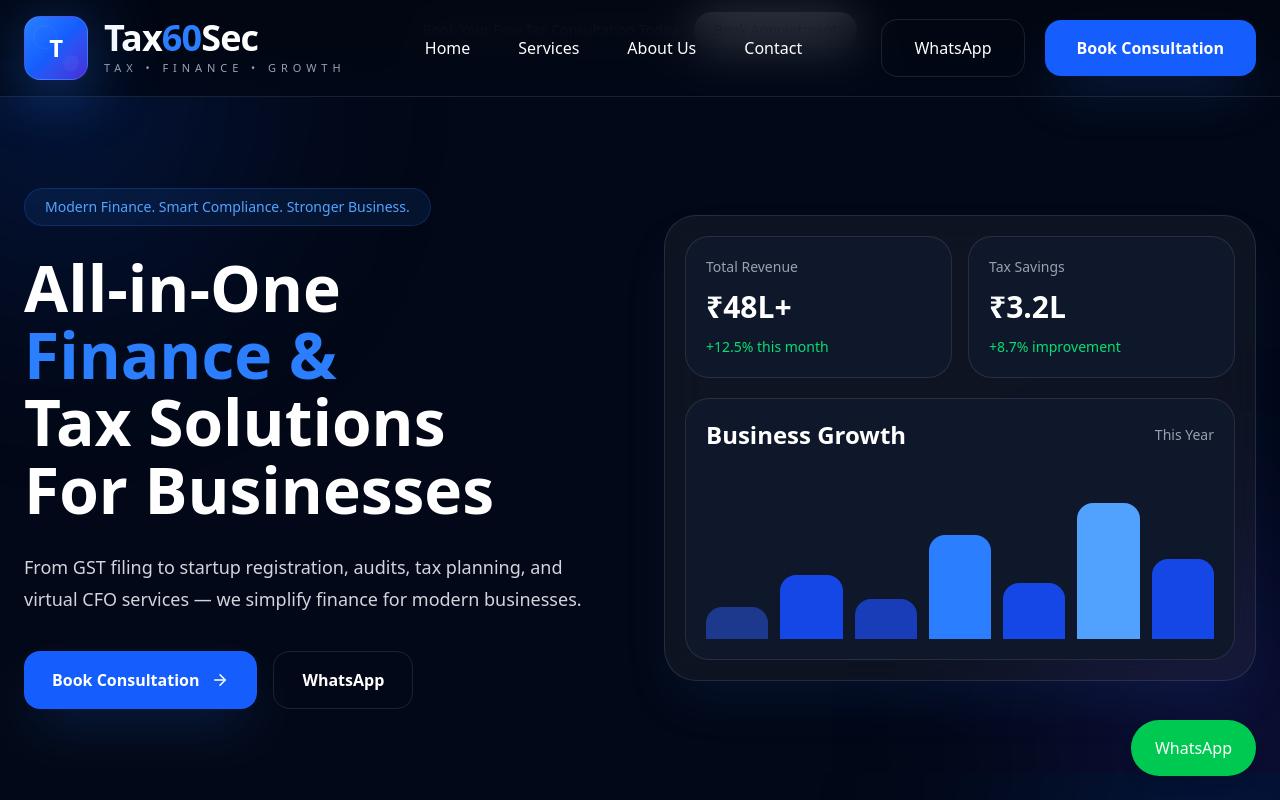
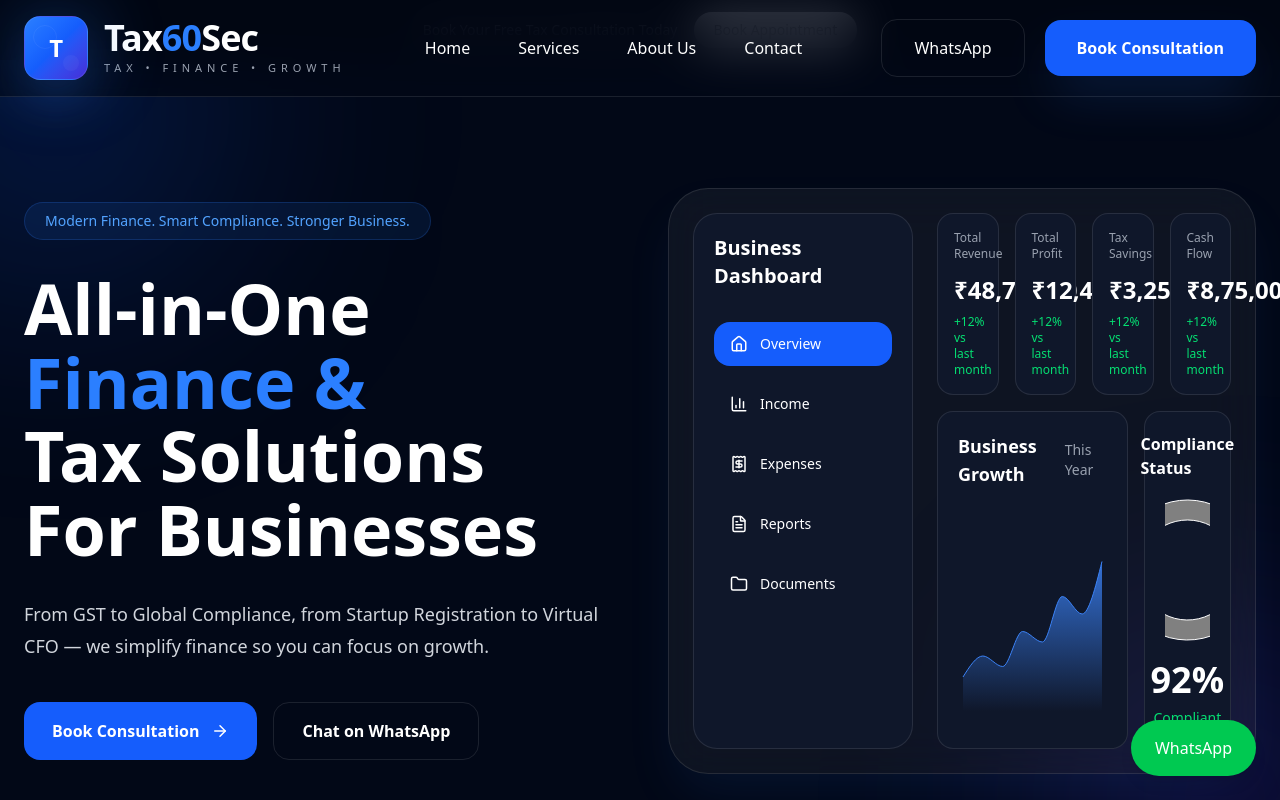
Before and after one commit to nithinreddyavula/taxin60sec, a Next.js app: page / in a window 1280 px wide. Shown: the top 800 px of the page. Built offline with nearby package versions, Linux system fonts and the light colour scheme.

Commit message:
premium charts

```diff
--- a/sections/Hero.tsx
+++ b/sections/Hero.tsx
@@ -1,36 +1,66 @@
 "use client";
 
-import { ArrowRight } from "lucide-react";
+import {
+  ArrowRight,
+  BarChart3,
+  FileText,
+  Folder,
+  Home,
+  Receipt,
+} from "lucide-react";
+
+import {
+  Area,
+  AreaChart,
+  Pie,
+  PieChart,
+  ResponsiveContainer,
+  Tooltip,
+} from "recharts";
+
+const growthData = [
+  { month: "Jan", value: 12 },
+  { month: "Feb", value: 18 },
+  { month: "Mar", value: 15 },
+  { month: "Apr", value: 25 },
+  { month: "May", value: 22 },
+  { month: "Jun", value: 35 },
+  { month: "Jul", value: 30 },
+  { month: "Aug", value: 45 },
+];
+
+const complianceData = [
+  { name: "Done", value: 92 },
+  { name: "Pending", value: 8 },
+];
 
 export default function Hero() {
 
   return (
 
-    <section className="relative bg-[#020817] overflow-hidden text-white pt-28 lg:pt-32 pb-16">
+    <section className="relative bg-[#020817] overflow-hidden text-white pt-28 lg:pt-32 pb-20">
 
-      {/* GLOW */}
+      {/* BG GLOW */}
       <div className="absolute inset-0 overflow-hidden">
 
-        <div className="absolute top-[-120px] left-[-100px] w-[320px] h-[320px] bg-blue-600/20 blur-[120px] rounded-full" />
+        <div className="absolute top-[-120px] left-[-120px] w-[350px] h-[350px] bg-blue-600/20 blur-[120px] rounded-full" />
 
-        <div className="absolute bottom-[-120px] right-[-100px] w-[320px] h-[320px] bg-indigo-600/20 blur-[120px] rounded-full" />
+        <div className="absolute bottom-[-120px] right-[-120px] w-[350px] h-[350px] bg-indigo-600/20 blur-[120px] rounded-full" />
 
       </div>
 
-      <div className="relative z-10 max-w-7xl mx-auto px-6 grid grid-cols-1 lg:grid-cols-2 gap-12 items-center">
+      <div className="relative z-10 max-w-7xl mx-auto px-6 grid grid-cols-1 lg:grid-cols-2 gap-14 items-center">
 
         {/* LEFT */}
         <div>
 
-          {/* TAG */}
           <div className="inline-flex items-center px-5 py-2 rounded-full border border-blue-500/20 bg-blue-500/10 text-blue-400 text-sm font-medium">
 
             Modern Finance. Smart Compliance. Stronger Business.
 
           </div>
 
-          {/* HEADING */}
-          <h1 className="mt-7 text-5xl sm:text-6xl lg:text-[64px] leading-[1.05] font-bold">
+          <h1 className="mt-8 text-5xl lg:text-[70px] leading-[1.05] font-bold">
 
             All-in-One
 
@@ -50,21 +80,20 @@ export default function Hero() {
 
           </h1>
 
-          {/* DESCRIPTION */}
-          <p className="mt-7 text-lg text-gray-300 leading-8 max-w-2xl">
+          <p className="mt-8 text-lg text-gray-300 leading-8 max-w-2xl">
 
-            From GST filing to startup registration,
-            audits, tax planning, and virtual CFO services —
-            we simplify finance for modern businesses.
+            From GST to Global Compliance,
+            from Startup Registration to Virtual CFO —
+            we simplify finance so you can focus on growth.
 
           </p>
 
           {/* BUTTONS */}
-          <div className="mt-9 flex flex-wrap gap-4">
+          <div className="mt-10 flex flex-wrap gap-4">
 
             <a
               href="/#contact"
-              className="px-7 py-4 rounded-2xl bg-blue-600 hover:bg-blue-500 transition text-white font-semibold flex items-center gap-3 shadow-2xl shadow-blue-500/20"
+              className="px-7 py-4 rounded-2xl bg-blue-600 hover:bg-blue-500 transition text-white font-semibold flex items-center gap-3"
             >
 
               Book Consultation
@@ -79,7 +108,7 @@ export default function Hero() {
               className="px-7 py-4 rounded-2xl border border-white/10 hover:bg-white/10 transition text-white font-semibold"
             >
 
-              WhatsApp
+              Chat on WhatsApp
 
             </a>
 
@@ -87,91 +116,220 @@ export default function Hero() {
 
         </div>
 
-        {/* RIGHT */}
-        <div className="relative">
+        {/* RIGHT DASHBOARD */}
+        <div className="bg-white/5 border border-white/10 backdrop-blur-xl rounded-[40px] p-6 shadow-2xl shadow-blue-500/10">
 
-          <div className="bg-white/5 border border-white/10 backdrop-blur-xl rounded-[32px] p-5 shadow-2xl shadow-blue-500/10">
+          <div className="grid grid-cols-[220px_1fr] gap-6">
 
-            {/* TOP CARDS */}
-            <div className="grid grid-cols-2 gap-4">
+            {/* SIDEBAR */}
+            <div className="bg-[#0f172a] rounded-3xl p-5 border border-white/10">
 
-              <div className="bg-[#0f172a] rounded-3xl p-5 border border-white/10">
+              <h3 className="text-xl font-bold">
 
-                <p className="text-gray-400 text-sm">
-                  Total Revenue
-                </p>
+                Business Dashboard
 
-                <h3 className="mt-3 text-3xl font-bold">
+              </h3>
 
-                  ₹48L+
+              <div className="mt-8 space-y-4">
 
-                </h3>
+                {
+                  [
+                    ["Overview", Home],
+                    ["Income", BarChart3],
+                    ["Expenses", Receipt],
+                    ["Reports", FileText],
+                    ["Documents", Folder],
+                  ].map(([name, Icon], i) => {
 
-                <p className="mt-3 text-green-400 text-sm">
+                    const Comp = Icon as any;
 
-                  +12.5% this month
+                    return (
 
-                </p>
+                      <div
+                        key={i}
+                        className={`flex items-center gap-3 px-4 py-3 rounded-2xl ${
+                          i === 0
+                            ? "bg-blue-600"
+                            : "hover:bg-white/5"
+                        } transition cursor-pointer`}
+                      >
 
-              </div>
+                        <Comp size={18} />
 
-              <div className="bg-[#0f172a] rounded-3xl p-5 border border-white/10">
+                        <span className="text-sm">
 
-                <p className="text-gray-400 text-sm">
-                  Tax Savings
-                </p>
+                          {name}
 
-                <h3 className="mt-3 text-3xl font-bold">
+                        </span>
 
-                  ₹3.2L
+                      </div>
 
-                </h3>
+                    );
 
-                <p className="mt-3 text-green-400 text-sm">
-
-                  +8.7% improvement
-
-                </p>
+                  })
+                }
 
               </div>
 
             </div>
 
-            {/* CHART */}
-            <div className="mt-5 bg-[#0f172a] rounded-3xl p-5 border border-white/10">
+            {/* MAIN */}
+            <div>
 
-              <div className="flex items-center justify-between">
+              {/* TOP CARDS */}
+              <div className="grid grid-cols-4 gap-4">
 
-                <h3 className="text-2xl font-bold">
+                {
+                  [
+                    ["Total Revenue", "₹48,75,000"],
+                    ["Total Profit", "₹12,45,000"],
+                    ["Tax Savings", "₹3,25,000"],
+                    ["Cash Flow", "₹8,75,000"],
+                  ].map((item, i) => (
 
-                  Business Growth
+                    <div
+                      key={i}
+                      className="bg-[#0f172a] rounded-2xl p-4 border border-white/10"
+                    >
 
-                </h3>
+                      <p className="text-xs text-gray-400">
 
-                <p className="text-gray-400 text-sm">
+                        {item[0]}
 
-                  This Year
+                      </p>
 
-                </p>
+                      <h3 className="mt-3 text-2xl font-bold">
+
+                        {item[1]}
+
+                      </h3>
+
+                      <p className="mt-2 text-green-400 text-xs">
+
+                        +12% vs last month
+
+                      </p>
+
+                    </div>
+
+                  ))
+                }
 
               </div>
 
-              {/* BARS */}
-              <div className="mt-7 flex items-end justify-between gap-3 h-[160px]">
+              {/* GRAPH + DONUT */}
+              <div className="grid grid-cols-3 gap-4 mt-4">
 
-                <div className="w-full bg-blue-900 rounded-t-2xl h-[20%]" />
+                {/* GRAPH */}
+                <div className="col-span-2 bg-[#0f172a] rounded-2xl p-5 border border-white/10">
 
-                <div className="w-full bg-blue-700 rounded-t-2xl h-[40%]" />
+                  <div className="flex items-center justify-between">
 
-                <div className="w-full bg-blue-800 rounded-t-2xl h-[25%]" />
+                    <h3 className="font-bold text-lg">
 
-                <div className="w-full bg-blue-500 rounded-t-2xl h-[65%]" />
+                      Business Growth
 
-                <div className="w-full bg-blue-700 rounded-t-2xl h-[35%]" />
+                    </h3>
 
-                <div className="w-full bg-blue-400 rounded-t-2xl h-[85%]" />
+                    <p className="text-sm text-gray-400">
 
-                <div className="w-full bg-blue-700 rounded-t-2xl h-[50%]" />
+                      This Year
+
+                    </p>
+
+                  </div>
+
+                  <div className="h-[220px] mt-4">
+
+                    <ResponsiveContainer width="100%" height="100%">
+
+                      <AreaChart data={growthData}>
+
+                        <defs>
+
+                          <linearGradient
+                            id="color"
+                            x1="0"
+                            y1="0"
+                            x2="0"
+                            y2="1"
+                          >
+
+                            <stop
+                              offset="5%"
+                              stopColor="#3b82f6"
+                              stopOpacity={0.8}
+                            />
+
+                            <stop
+                              offset="95%"
+                              stopColor="#3b82f6"
+                              stopOpacity={0}
+                            />
+
+                          </linearGradient>
+
+                        </defs>
+
+                        <Tooltip />
+
+                        <Area
+                          type="monotone"
+                          dataKey="value"
+                          stroke="#3b82f6"
+                          fillOpacity={1}
+                          fill="url(#color)"
+                        />
+
+                      </AreaChart>
+
+                    </ResponsiveContainer>
+
+                  </div>
+
+                </div>
+
+                {/* DONUT */}
+                <div className="bg-[#0f172a] rounded-2xl p-5 border border-white/10 flex flex-col items-center justify-center">
+
+                  <h3 className="font-bold">
+
+                    Compliance Status
+
+                  </h3>
+
+                  <div className="w-full h-[180px]">
+
+                    <ResponsiveContainer width="100%" height="100%">
+
+                      <PieChart>
+
+                        <Pie
+                          data={complianceData}
+                          innerRadius={50}
+                          outerRadius={70}
+                          dataKey="value"
+                        />
+
+                      </PieChart>
+
+                    </ResponsiveContainer>
+
+                  </div>
+
+                  <h2 className="text-4xl font-bold">
+
+                    92%
+
+                  </h2>
+
+                  <p className="text-green-400 text-sm mt-2">
+
+                    Compliant
+
+                  </p>
+
+                </div>
 
               </div>
 
--- a/sections/Stats.tsx
+++ b/sections/Stats.tsx
@@ -1,33 +1,46 @@
 "use client";
 
-import {
-  ArrowRight,
-  PlayCircle,
-} from "lucide-react";
+import Image from "next/image";
+import { ArrowRight } from "lucide-react";
 
 export default function Stats() {
 
   return (
 
-    <section className="relative py-28 bg-[#020817] overflow-hidden">
+    <section className="bg-[#f8fafc] py-24">
 
-      {/* GLOW */}
-      <div className="absolute inset-0 overflow-hidden">
+      <div className="max-w-7xl mx-auto px-6">
 
-        <div className="absolute top-[-100px] left-[-100px] w-[300px] h-[300px] bg-blue-600/20 blur-[120px] rounded-full" />
+        {/* TOP TEXT */}
+        <div className="text-center">
 
-        <div className="absolute bottom-[-100px] right-[-100px] w-[300px] h-[300px] bg-indigo-600/20 blur-[120px] rounded-full" />
+          <p className="text-blue-600 font-semibold uppercase tracking-[0.3em] text-sm">
 
-      </div>
+            What We Do
 
-      <div className="relative z-10 max-w-7xl mx-auto px-6">
+          </p>
 
-        <div className="grid grid-cols-1 lg:grid-cols-3 gap-8 items-stretch">
+          <h2 className="mt-4 text-5xl font-bold text-[#0f172a]">
+
+            Complete Finance & Tax Solutions
+
+          </h2>
+
+          <p className="mt-4 text-gray-600 text-lg">
+
+            Everything your business needs under one roof
+
+          </p>
+
+        </div>
+
+        {/* MAIN GRID */}
+        <div className="mt-20 grid grid-cols-1 lg:grid-cols-3 gap-8">
 
           {/* LEFT STATS */}
-          <div className="bg-white/5 border border-white/10 backdrop-blur-xl rounded-[32px] p-8">
+          <div className="bg-white rounded-[30px] p-8 shadow-sm border border-gray-100">
 
-            <h3 className="text-3xl font-bold text-white">
+            <h3 className="text-3xl font-bold text-[#0f172a]">
 
               Trusted by Businesses
 
@@ -37,13 +50,13 @@ export default function Stats() {
 
               <div>
 
-                <h2 className="text-5xl font-bold text-blue-500">
+                <h2 className="text-5xl font-bold text-blue-600">
 
                   500+
 
                 </h2>
 
-                <p className="mt-2 text-gray-300">
+                <p className="mt-2 text-gray-600">
 
                   Happy Clients
 
@@ -53,13 +66,13 @@ export default function Stats() {
 
               <div>
 
-                <h2 className="text-5xl font-bold text-blue-500">
+                <h2 className="text-5xl font-bold text-blue-600">
 
                   1000+
 
                 </h2>
 
-                <p className="mt-2 text-gray-300">
+                <p className="mt-2 text-gray-600">
 
                   GST Returns Filed
 
@@ -69,13 +82,13 @@ export default function Stats() {
 
               <div>
 
-                <h2 className="text-5xl font-bold text-blue-500">
+                <h2 className="text-5xl font-bold text-blue-600">
 
                   10+
 
                 </h2>
 
-                <p className="mt-2 text-gray-300">
+                <p className="mt-2 text-gray-600">
 
                   Years Experience
 
@@ -85,13 +98,13 @@ export default function Stats() {
 
               <div>
 
-                <h2 className="text-5xl font-bold text-blue-500">
+                <h2 className="text-5xl font-bold text-blue-600">
 
                   50+
 
                 </h2>
 
-                <p className="mt-2 text-gray-300">
+                <p className="mt-2 text-gray-600">
 
                   Industries Served
 
@@ -102,7 +115,7 @@ export default function Stats() {
             </div>
 
             {/* BUTTON */}
-            <button className="mt-10 px-6 py-4 rounded-2xl bg-blue-600 hover:bg-blue-500 transition text-white font-semibold flex items-center gap-3 shadow-xl shadow-blue-500/20">
+            <button className="mt-10 px-6 py-4 rounded-2xl bg-blue-600 hover:bg-blue-500 transition text-white font-semibold flex items-center gap-3">
 
               View All Services
 
@@ -113,17 +126,17 @@ export default function Stats() {
           </div>
 
           {/* CENTER VIDEOS */}
-          <div className="bg-white/5 border border-white/10 backdrop-blur-xl rounded-[32px] p-8">
+          <div className="bg-white rounded-[30px] p-8 shadow-sm border border-gray-100">
 
             <div className="flex items-center justify-between">
 
-              <h3 className="text-2xl font-bold text-white">
+              <h3 className="text-2xl font-bold text-[#0f172a]">
 
                 Tax in 60 Sec — Learn with Us
 
               </h3>
 
-              <button className="text-blue-400 hover:text-blue-300 transition text-sm font-semibold">
+              <button className="text-blue-600 font-semibold text-sm">
 
                 View All Videos →
 
@@ -131,96 +144,52 @@ export default function Stats() {
 
             </div>
 
-            {/* VIDEO LIST */}
-            <div className="mt-8 space-y-5">
+            {/* VIDEOS */}
+            <div className="mt-8 grid gap-5">
 
               {/* VIDEO */}
-              <div className="flex gap-4 group">
+              <div>
 
-                <div className="min-w-[130px] h-[80px] rounded-2xl bg-gradient-to-br from-blue-700 to-indigo-900 flex items-center justify-center relative overflow-hidden">
+                <div className="relative rounded-2xl overflow-hidden">
 
-                  <PlayCircle
-                    size={40}
-                    className="text-white"
+                  <Image
+                    src="https://images.unsplash.com/photo-1554224155-6726b3ff858f?q=80&w=1200&auto=format&fit=crop"
+                    alt="video"
+                    width={500}
+                    height={300}
+                    className="rounded-2xl h-[140px] object-cover"
                   />
 
                 </div>
 
-                <div>
+                <h4 className="mt-3 font-bold text-[#0f172a] leading-6">
 
-                  <h4 className="text-white font-semibold leading-6">
+                  5 GST Mistakes Every Business Should Avoid
 
-                    5 GST Mistakes Every Business Should Avoid
-
-                  </h4>
-
-                  <p className="text-gray-400 text-sm mt-2">
-
-                    Quick 60 sec finance lesson
-
-                  </p>
-
-                </div>
+                </h4>
 
               </div>
 
               {/* VIDEO */}
-              <div className="flex gap-4 group">
+              <div>
 
-                <div className="min-w-[130px] h-[80px] rounded-2xl bg-gradient-to-br from-indigo-700 to-blue-900 flex items-center justify-center relative overflow-hidden">
+                <div className="relative rounded-2xl overflow-hidden">
 
-                  <PlayCircle
-                    size={40}
-                    className="text-white"
+                  <Image
+                    src="https://images.unsplash.com/photo-1520607162513-77705c0f0d4a?q=80&w=1200&auto=format&fit=crop"
+                    alt="video"
+                    width={500}
+                    height={300}
+                    className="rounded-2xl h-[140px] object-cover"
                   />
 
                 </div>
 
-                <div>
+                <h4 className="mt-3 font-bold text-[#0f172a] leading-6">
 
-                  <h4 className="text-white font-semibold leading-6">
+                  TDS Explained in 60 Seconds
 
-                    TDS Explained in 60 Seconds
-
-                  </h4>
-
-                  <p className="text-gray-400 text-sm mt-2">
-
-                    Simplified finance concepts
-
-                  </p>
-
-                </div>
-
-              </div>
-
-              {/* VIDEO */}
-              <div className="flex gap-4 group">
-
-                <div className="min-w-[130px] h-[80px] rounded-2xl bg-gradient-to-br from-blue-800 to-cyan-900 flex items-center justify-center relative overflow-hidden">
-
-                  <PlayCircle
-                    size={40}
-                    className="text-white"
-                  />
-
-                </div>
-
-                <div>
-
-                  <h4 className="text-white font-semibold leading-6">
-
-                    Smart Tax Planning Tips For Businesses
-
-                  </h4>
-
-                  <p className="text-gray-400 text-sm mt-2">
-
-                    Save taxes legally & smartly
-
-                  </p>
-
-                </div>
+                </h4>
 
               </div>
 
@@ -229,52 +198,32 @@ export default function Stats() {
           </div>
 
           {/* RIGHT CTA */}
-          <div className="relative overflow-hidden rounded-[36px] border border-white/10 bg-gradient-to-br from-[#08142e] via-[#081229] to-[#020817] p-10 shadow-2xl shadow-blue-500/10 min-h-[420px] flex flex-col justify-between">
+          <div className="rounded-[30px] bg-gradient-to-br from-[#08142e] via-[#081229] to-[#020817] p-10 relative overflow-hidden shadow-2xl">
 
             {/* GLOW */}
-            <div className="absolute top-[-80px] right-[-80px] w-[250px] h-[250px] bg-blue-500/20 blur-[120px] rounded-full" />
-
-            <div className="absolute bottom-[-100px] left-[-100px] w-[220px] h-[220px] bg-indigo-500/10 blur-[100px] rounded-full" />
+            <div className="absolute top-[-60px] right-[-60px] w-[220px] h-[220px] bg-blue-500/20 blur-[100px] rounded-full" />
 
             <div className="relative z-10">
 
-              {/* TAG */}
-              <div className="inline-flex px-4 py-2 rounded-full border border-blue-500/20 bg-blue-500/10 text-blue-400 text-sm font-medium">
+              <h2 className="text-5xl font-bold text-white leading-tight">
 
-                Free Consultation Available
-
-              </div>
-
-              {/* TITLE */}
-              <h2 className="mt-8 text-5xl font-bold text-white leading-tight">
-
-                Ready to
-                <span className="text-blue-500">
-                  {" "}Simplify
-                </span>
-
-                <br />
-
-                Your Finance?
+                Ready to Simplify Your Finance?
 
               </h2>
 
-              {/* DESC */}
               <p className="mt-6 text-gray-300 leading-8 text-lg">
 
-                Book a free consultation with our finance experts
-                and grow your business with confidence,
-                compliance, and smart tax planning.
+                Book a free consultation with our experts
+                and grow your business with confidence.
 
               </p>
 
               {/* BUTTONS */}
               <div className="mt-10 space-y-4">
 
-                {/* BTN */}
                 <a
                   href="/#contact"
-                  className="w-full flex items-center justify-center gap-3 px-6 py-4 rounded-2xl bg-blue-600 hover:bg-blue-500 transition text-white font-semibold shadow-2xl shadow-blue-500/20"
+                  className="w-full flex items-center justify-center gap-3 px-6 py-4 rounded-2xl bg-blue-600 hover:bg-blue-500 transition text-white font-semibold"
                 >
 
                   Book Free Consultation
@@ -283,7 +232,6 @@ export default function Stats() {
 
                 </a>
 
-                {/* BTN */}
                 <a
                   href="https://wa.me/917013734079"
                   target="_blank"
@@ -296,10 +244,9 @@ export default function Stats() {
 
               </div>
 
-              {/* FOOTER */}
               <p className="mt-6 text-sm text-gray-400">
 
-                No commitment • 100% confidential • Fast response
+                No commitment. 100% confidential.
 
               </p>
 
```
